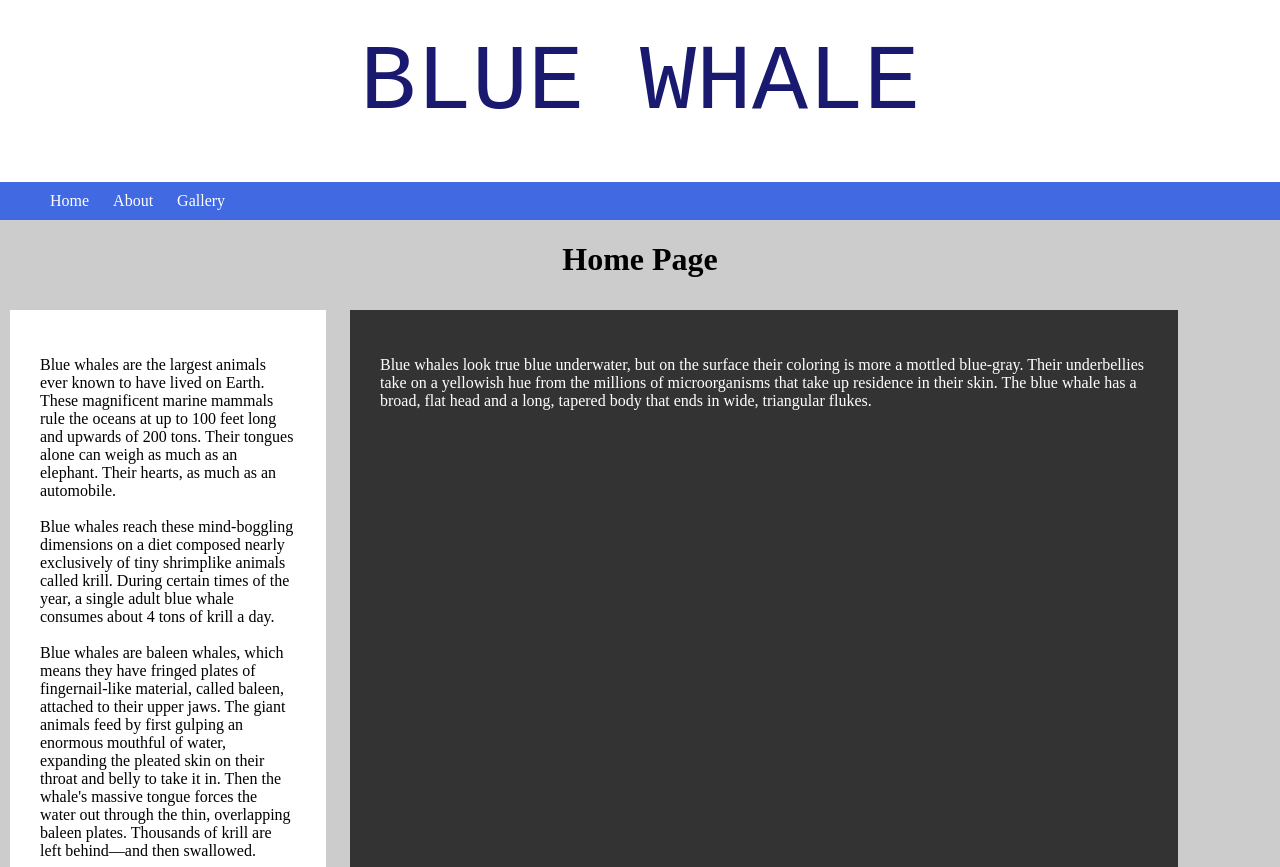
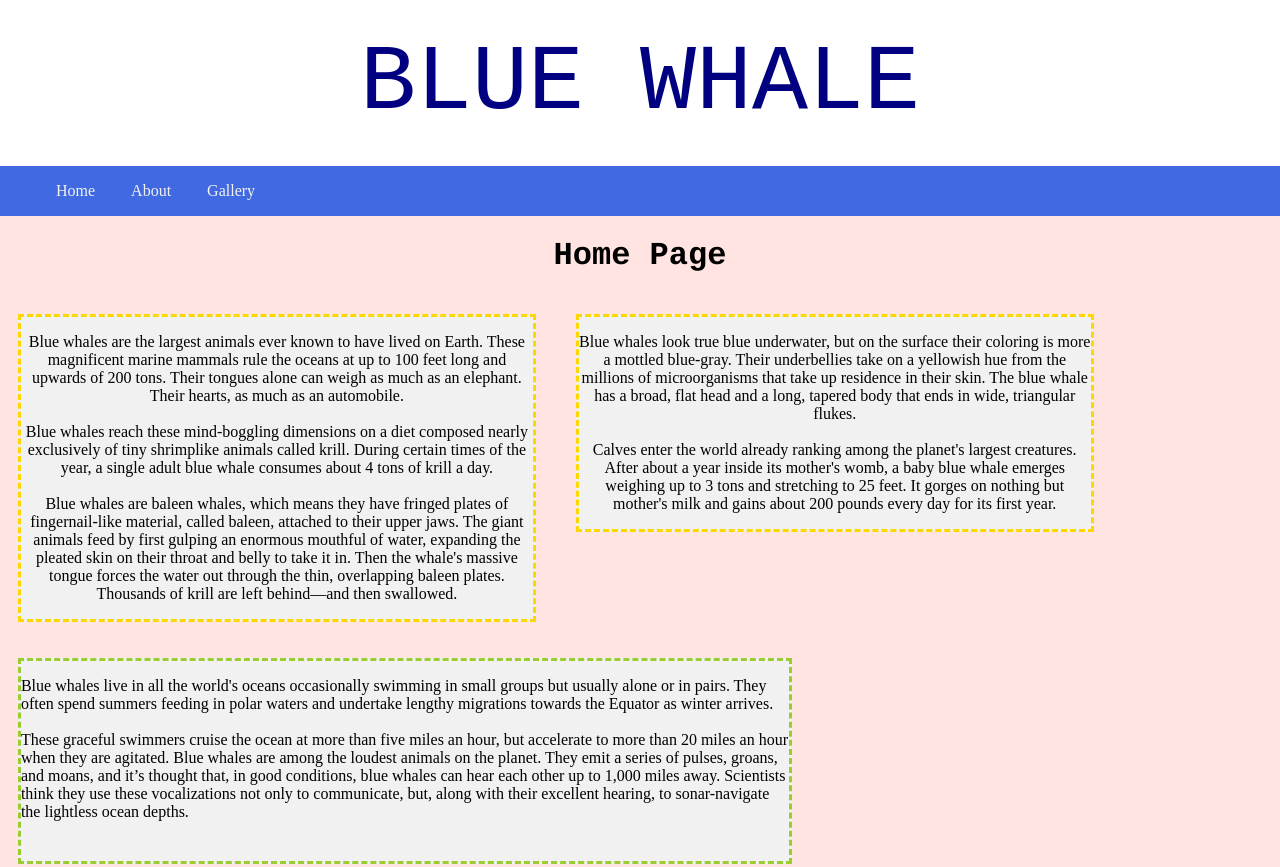
Before and after one commit to SuyunYu/suyunyu.github.io, a plain HTML site: page homeworks/mysite/index.html in a window 1280 px wide. Shown: the top 867 px of the page. Drawn offline with Linux system fonts and the light colour scheme.

Commit message:
website
w

```diff
--- a/homeworks/mysite/css/colors.css
+++ b/homeworks/mysite/css/colors.css
@@ -1,47 +1,48 @@
-header{
-  background-color:#FFFFFF;
-  color: #191970;
-  font-family:courier new;
 
+body {
+  margin: 0;
+  padding: 0;
+  background-color:#FFE4E1
 }
-body {margin:0; pedding:0;}
-.wrapper {
-
-  background: #CCCCCC;
-
+header {
+    background-color: #FFFFFF;
+    color: #000080;
+    text-align: center;
+    padding: 20px;
+    font-family: courier new;
 }
+/* The navbar container */
 nav {
-
-  background-color:#4169E1;
-
+   overflow: hidden;
+   background-color: #4169E1;
 }
 
-.navlinks {
-  list-style-type: none;
+/* Nav links */
+nav li  {
+   color: #f2f2f2;
+   text-decoration: none;
 }
-.navlinks li {
-  display: inline;
+nav a  {
+   color: #f2f2f2;
+   text-align: center;
+   padding: 14px 16px;
+   text-decoration: none;
 }
-.navlinks a {
+/* Links - change color on hover */
+nav a:hover {
+   background-color: #ddd;
+   color: black;
+}
+/* Create two equal columns that align next to each other */
 
+/* Create three equal columns that align next to each other */
+.column2, .column3, .columnLeft, .columnRight {
+    background: #f1f1f1;
+    min-height: 200px;
+}
+
+footer {
+  padding: 10px;
   color: white;
-
+  background: black
 }
-.left {
-
-  background: white;
-
-
-}
-.right {
-
-  background: #333333;
-  color: white;
-
-  }
-  footer{
-
-    background: black;
-    color: white;
-
-  }
--- a/homeworks/mysite/css/desktop.css
+++ b/homeworks/mysite/css/desktop.css
@@ -6,61 +6,71 @@ header {
   text-align: center;
   padding: 30px
 }
-h1{
+.h1{
+  font-family: Courier;
   text-align: center;
 }
-body {margin:0; pedding:0;}
-.wrapper {
-  display:block;
-  width: 100%
-  max-width: 1000px;
-  min-height: 500px;
-  margin-left: auto;
-  margin-right: auto;
-  box-sizing: border-box;
+/* Nav links */
+nav li  {
+   display: inline;
+   text-align: left;
 }
-nav {
-  display:block;
-}
-
-.navlinks li{
-  display: inline;
-}
-.navlinks a {
-  text-decoration: none;
-  display: inline-block;
-  padding: 10px;
-}
-
-.center {
-    display: block;
-    margin-left: auto;
-    margin-right: auto;
-  }
-.left {
+/* Create two equal columns that align next to each other */
+.column2 {
     display: inline-block;
     vertical-align: top;
-
-  width: 20%;
-  min-height: 400px;
-  margin-left: 10px;
-  margin-bottom: 10px;
-  margin: 10px;
-  padding: 30px;
+    width: 47%;
+    background: #f1f1f1;
+    box-sizing: content-box;
+    margin: 1%;
 
 }
-.right {
+/* Create three equal columns that align next to each other */
+.column3 {
+    display: inline-block;
+    vertical-align: text-top;
+    width: 40%;
+    box-sizing: content-box;
+    margin: 1.4%;
+    text-align: center;
+    border-style: dashed;
+    border-color: #FFD700;
+    font-weight: lighter;
+
+}
+.columnLeft {
+    display: inline-block;
+    vertical-align: top;
+    width: 30%;
+    box-sizing: content-box;
+    margin: 1.4%;
+    border-color: #9ACD32;
+    border-style: dashed;
+}
+.columnRight {
     display: inline-block;
     vertical-align: top;
     width: 60%;
-  min-height: 500px;
-  background: #333333;
+    box-sizing: content-box;
+    margin: 1.4%;
+    border-color: #9ACD32;
+    border-style: dashed;
+}
+.gallery {
+  text-align: center;
+  font-family: Courier
+}
+.gallery img {
+  width:200px;
+  margin: 10px;
+  border: 2px solid white;
+}
+.gallery img:hover {
+  border: 2px solid orange;
+}
 
-  margin: 10px;
-  padding: 30px;
-  }
   footer{
     display: block;
 
-    padding: 10px;
+    padding: 5px;
   }
--- a/homeworks/mysite/css/phone.css
+++ b/homeworks/mysite/css/phone.css
@@ -0,0 +1,35 @@
+nav ul {
+  margin: 0;
+  padding: 0;
+  box-sizing: content-box;
+}
+nav li  {
+   display: block;
+   text-align: center;
+   text-decoration: none;
+   margin: 0
+   padding-top: 10px;
+   padding-bottom: 10px;
+   width: 100%;
+   box-sizing: content-box;
+
+}
+nav a {
+  width: 100%;
+  display: block;
+}
+
+.column3, .column2, .columnLeft, .columnRight {
+    display: block;
+    width: 100%;
+    box-sizing: content-box;
+    margin-top: 10px;
+}
+.gallery img {
+  width: 80%;
+  display: block;
+  margin: 20px;
+  margin-left: auto;
+  margin-right: auto;
+
+}
--- a/homeworks/mysite/index.html
+++ b/homeworks/mysite/index.html
@@ -4,8 +4,8 @@
     <meta charset="utf-8">
     <title>Bluewhale website</title>
     <link rel="stylesheet" href="css/colors.css">
-<link rel="stylesheet" href="css/desktop.css">
-<link rel="stylesheet" href="css/phone.css">
+<link rel="stylesheet" media="only screen and (min-width:481px)" href="css/desktop.css">
+<link rel="stylesheet" media="only screen and (max-width:480px)" href="css/phone.css">
 
 
  </head>
@@ -14,15 +14,15 @@
     <header>BLUE WHALE</header>
 <div class= "wrapper">
   <nav>
-    <ul class="navlinks">
+    <ul>
       <li><a href="index.html">Home</a></li>
       <li><a href="about.html">About</a></li>
       <li><a href="gallery.html">Gallery</a></li>
     </ul>
   </nav>
 
-  <h1>Home Page</h1>
-<div class="left">
+  <h1 class="h1">Home Page</h1>
+<div class="column3">
   <p>
     Blue whales are the largest animals ever known to have lived on Earth. These magnificent marine mammals rule the oceans at up to 100 feet long and upwards of 200 tons. Their tongues alone can weigh as much as an elephant. Their hearts, as much as an automobile.
 <br>
@@ -34,9 +34,22 @@ Blue whales are baleen whales, which means they have fringed plates of fingernai
 </p>
 </div>
 
-<div class="right">
+<div class="column3">
   <p>
     Blue whales look true blue underwater, but on the surface their coloring is more a mottled blue-gray. Their underbellies take on a yellowish hue from the millions of microorganisms that take up residence in their skin. The blue whale has a broad, flat head and a long, tapered body that ends in wide, triangular flukes.
+    <br>
+  </br>
+  Calves enter the world already ranking among the planet's largest creatures. After about a year inside its mother's womb, a baby blue whale emerges weighing up to 3 tons and stretching to 25 feet. It gorges on nothing but mother's milk and gains about 200 pounds every day for its first year.
+
+</p>
+</div>
+<div class="columnRight">
+  <p>
+    Blue whales live in all the world's oceans occasionally swimming in small groups but usually alone or in pairs. They often spend summers feeding in polar waters and undertake lengthy migrations towards the Equator as winter arrives.
+<br>
+</br>
+These graceful swimmers cruise the ocean at more than five miles an hour, but accelerate to more than 20 miles an hour when they are agitated. Blue whales are among the loudest animals on the planet. They emit a series of pulses, groans, and moans, and it’s thought that, in good conditions, blue whales can hear each other up to 1,000 miles away. Scientists think they use these vocalizations not only to communicate, but, along with their excellent hearing, to sonar-navigate the lightless ocean depths.
+
 
 </p>
 </div>
```
Also changed, not shown: homeworks/how_to/index.html (+1 -1 lines), homeworks/mysite/about.html (+11 -9 lines), homeworks/mysite/gallery.html (+16 -9 lines), homeworks/how_to/images/cover1.jpeg (added). Lines whose indentation alone changed are shown as unchanged.
